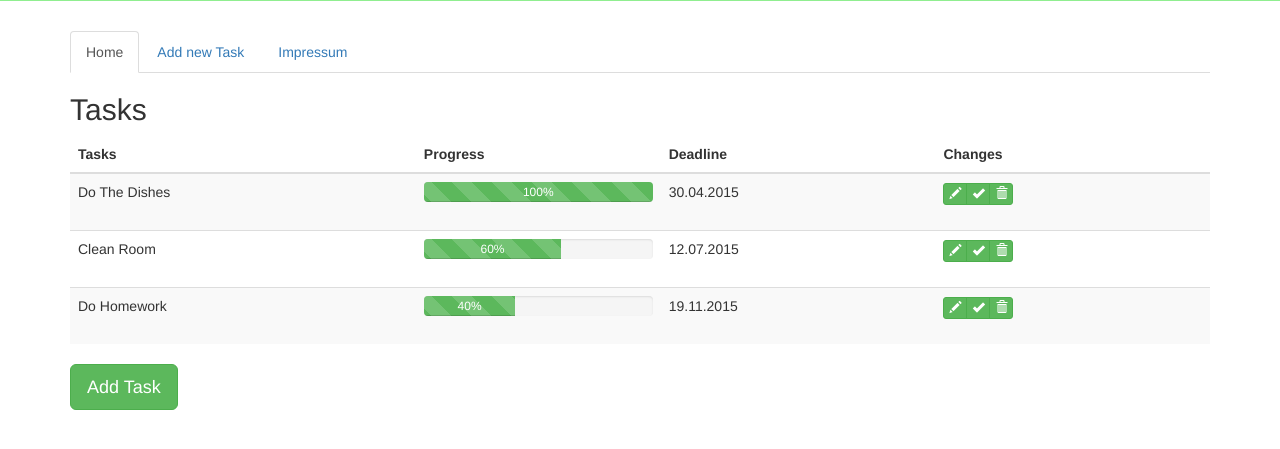
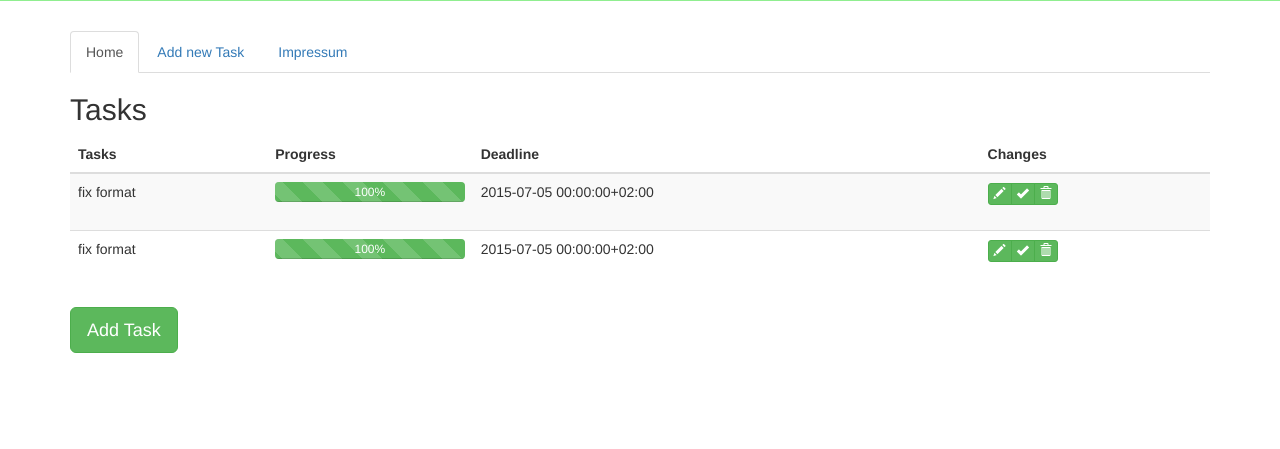
Before and after one commit to Krymnos/ToDoTracker2, a Django app: page /toDoTracker/ in a window 1280 px wide. Shown: the part 264-713 px from the top of the page. Run offline with Django 3.2, Linux system fonts and the light colour scheme; data comes from the database, SQL or seed files in the repository; both versions use the stored data as it was after the commit; some libraries are stand-ins or nearby versions.

Commit message:
database wird nun benutzt
new Task fügt input erfolgreich in die database ein
links ziwschen den seiten funktionieren jetzt
index seite ruft daten von der DB ab aber stellt sie noch nicht richtig
da

```diff
--- a/toDo/templates/Edit-Task.html
+++ b/toDo/templates/Edit-Task.html
@@ -51,9 +51,9 @@
       <div class="container">
         <!-- Menubar -->
         <ul class="nav nav-tabs">
-          <li class="active"><a href="ToDo-Tracker.html">Home</a></li>
-          <li><a href="NewTask.html">Add new Task</a></li>
-          <li><a href="Impressum.html">Impressum</a></li>
+          <li class="active"><a href="/toDoTracker/">Home</a></li>
+          <li><a href="/toDoTracker/New-Task.html">Add new Task</a></li>
+          <li><a href="/toDoTracker/Impressum.html">Impressum</a></li>
         </ul>
 
 		<form role="form">
--- a/toDo/templates/Impressum.html
+++ b/toDo/templates/Impressum.html
@@ -51,8 +51,8 @@
     <div class="container">
       <!-- Menubar -->
         <ul class="nav nav-tabs">
-          <li><a href="ToDo-Tracker.html">Home</a></li>
-          <li><a href="New Task.html">Add new Task</a></li>
+          <li><a href="/toDoTracker/">Home</a></li>
+          <li><a href="/toDoTracker/New-Task.html">Add new Task</a></li>
           <li class="active"><a href="Impressum.html">Impressum</a></li>
         </ul>
         <!-- text for the impressum with mailaddresses to contact the "owners" -->
--- a/toDo/templates/ToDo-Tracker.html
+++ b/toDo/templates/ToDo-Tracker.html
@@ -50,9 +50,9 @@
       <div class="container">
         <!-- Menubar -->
         <ul class="nav nav-tabs">
-          <li class="active"><a href="ToDo-Tracker.html">Home</a></li>
-          <li><a href="New-Task.html">Add new Task</a></li>
-          <li><a href="Impressum.html">Impressum</a></li>
+          <li class="active"><a href="/toDoTracker/">Home</a></li>
+          <li><a href="/toDoTracker/New-Task.html">Add new Task</a></li>
+          <li><a href="/toDoTracker/Impressum.html">Impressum</a></li>
         </ul>
         <h2>
           Tasks
@@ -78,20 +78,21 @@
           </thead>
           <tbody>
             <!-- example tasks following -->
+	{% for row in rows %}
             <tr>
               <td>
-                Do The Dishes
+               {{ taskname_value }}
               </td>
               <td>
                 <!-- Progressbar -->
                 <div class="progress">
-                  <div class="progress-bar progress-bar-success progress-bar-striped active" role="progressbar" aria-valuenow="100" aria-valuemin="0" aria-valuemax="100" style="width:100%">
+                  <div class="progress-bar progress-bar-success progress-bar-striped active" role="progressbar" aria-valuenow="{{ progress_value }}" aria-valuemin="0" aria-valuemax="100" style="width:100%">
                     100%
                   </div>
                 </div>
               </td>
               <td>
-                30.04.2015
+                {{ deadline_value }}
               </td>
               <td>
                 <!-- Buttons for editing, finishing and deleting tasks -->
@@ -102,50 +103,8 @@
                 </div>
               </td>
             </tr>
-            <tr>
-              <td>
-                Clean Room
-              </td>
-              <td>
-                <div class="progress">
-                  <div class="progress-bar progress-bar-success progress-bar-striped active" role="progressbar" aria-valuenow="60" aria-valuemin="0" aria-valuemax="100" style="width:60%">
-                    60%
-                  </div>
-                </div>
-              </td>
-              <td>
-                12.07.2015
-              </td>
-              <td>
-                <div class="btn-group btn-group-xs">
-                  <a href="Edit-Task.html" type="button" class="btn btn-success" data-toggle="tooltip" title="Edit Task"><span class="glyphicon glyphicon-pencil"></span></a>
-                  <button type="button" class="btn btn-success"><span class="glyphicon glyphicon-ok" data-toggle="tooltip" title="Finish Task"></span></button>
-                  <button type="button" class="btn btn-success"><span class="glyphicon glyphicon-trash" data-toggle="tooltip" title="Delete Task"></span></button>
-                </div>
-              </td>
-            </tr>
-            <tr>
-              <td>
-                Do Homework
-              </td>
-              <td>
-                <div class="progress">
-                  <div class="progress-bar progress-bar-success progress-bar-striped active" role="progressbar" aria-valuenow="40" aria-valuemin="0" aria-valuemax="100" style="width:40%">
-                    40%
-                  </div>
-                </div>
-              </td>
-              <td>
-                19.11.2015
-              </td>
-              <td>
-                <div class="btn-group btn-group-xs">
-                  <a href="Edit-Task.html" type="button" class="btn btn-success" data-toggle="tooltip" title="Edit-Task"><span class="glyphicon glyphicon-pencil"></span></a>
-                  <button type="button" class="btn btn-success"><span class="glyphicon glyphicon-ok" data-toggle="tooltip" title="Finish Task"></span></button>
-                  <button type="button" class="btn btn-success"><span class="glyphicon glyphicon-trash" data-toggle="tooltip" title="Delete Task"></span></button>
-                </div>
-              </td>
-            </tr>
+	{% endfor %}
+
           </tbody>
       </table>
       <!-- Button for adding a new taks -->
--- /dev/null
+++ b/toDo/toDoTracker/forms.py
@@ -0,0 +1,6 @@
+from django import forms
+
+class NewTaskForm(forms.Form):
+    task = forms.CharField(max_length=256)
+    progress = forms.IntegerField()
+    deadline = forms.DateTimeField()
--- a/toDo/toDoTracker/models.py
+++ b/toDo/toDoTracker/models.py
@@ -5,7 +5,7 @@ class List(models.Model):
 
   task = models.CharField(max_length=250)
   progress = models.IntegerField(default=0)
-  deadline = models.DateField(default=datetime.datetime.now)
+  deadline = models.CharField(max_length=20)
   completed = models.BooleanField(default=False)
 
   def __str__(self):
--- a/toDo/toDoTracker/urls.py
+++ b/toDo/toDoTracker/urls.py
@@ -2,10 +2,13 @@ from django.conf.urls import patterns, url
 from . import views
 
 urlpatterns = patterns('',
-    url(r'^$', views.IndexView.as_view()),
-    url(r'Edit-Task.html', views.EditTaskView.as_view()),
-    url(r'New-Task.html', views.NewTaskView.as_view()),
-    url(r'Impressum.html', views.ImpressumView.as_view()),
+    #url(r'^$', views.IndexView.as_view()),
+    url(r'^$', views.index, name='index'),
+    url(r'^.*Edit-Task.html', views.EditTaskView.as_view()),
+    #url(r'^.*New-Task.html', views.NewTaskView.as_view()),
+    url(r'^Impressum.html', views.ImpressumView.as_view()),
+    url(r'^New-Task.html',
+        'toDoTracker.views.newTask', name='newTask'),
     )
 
 #urlpatterns = [
--- a/toDo/toDoTracker/views.py
+++ b/toDo/toDoTracker/views.py
@@ -1,7 +1,24 @@
 from django.views.generic import TemplateView
+from django.shortcuts import render
+from toDoTracker.forms import NewTaskForm
+import sqlite3
 
-class IndexView(TemplateView):
-   template_name = 'ToDo-Tracker.html'
+#class IndexView(TemplateView):
+#   template_name = 'ToDo-Tracker.html'
+
+def index(request):
+    conn = sqlite3.connect("db.sqlite3")
+    cursor = conn.cursor()
+    cursor.execute("Select * from toDoTracker_list")
+    conn.commit()
+    rows = cursor.fetchall()
+    context = {'rows': rows}
+    for row in rows:
+       taskname = row[1]
+       progress = row[2]
+       deadline = row[4]
+       context.update({'taskname_value': taskname, 'progress_value': progress, 'deadline_value': deadline})
+    return render(request, 'ToDo-Tracker.html', context)
 
 class EditTaskView(TemplateView):
    template_name = 'Edit-Task.html'
@@ -12,6 +29,31 @@ class NewTaskView(TemplateView):
 class ImpressumView(TemplateView):
    template_name = 'Impressum.html'
 
+
+
+def newTask(request):
+    if request.method == 'GET':
+        form = NewTaskForm()
+    else:
+        # A POST request: Handle Form Upload
+        form = NewTaskForm(request.POST) # Bind data from request.POST into a NewTaskForm
+
+        # If data is valid, proceeds to create a new post and redirect the user
+        if form.is_valid():
+            task = form.cleaned_data['task']
+            progress = str(form.cleaned_data['progress'])
+            deadline = str(form.cleaned_data['deadline'])
+
+
+            conn = sqlite3.connect("db.sqlite3")
+            cursor = conn.cursor()
+            cursor.execute("INSERT INTO toDoTracker_list VALUES (null,'"+task+"', "+progress+", 'false', '"+deadline+"')")
+            conn.commit()
+
+    return render(request, 'New-Task.html', {
+        'form': form,
+    })
+
 #from django.http import HttpResponse
 #from django.template import loader
 
```
Also changed, not shown: toDo/templates/New-Task.html (+6 -27 lines), toDo/db.sqlite3, toDo/toDoTracker/migrations/0002_auto_20150504_1724.py (added).
